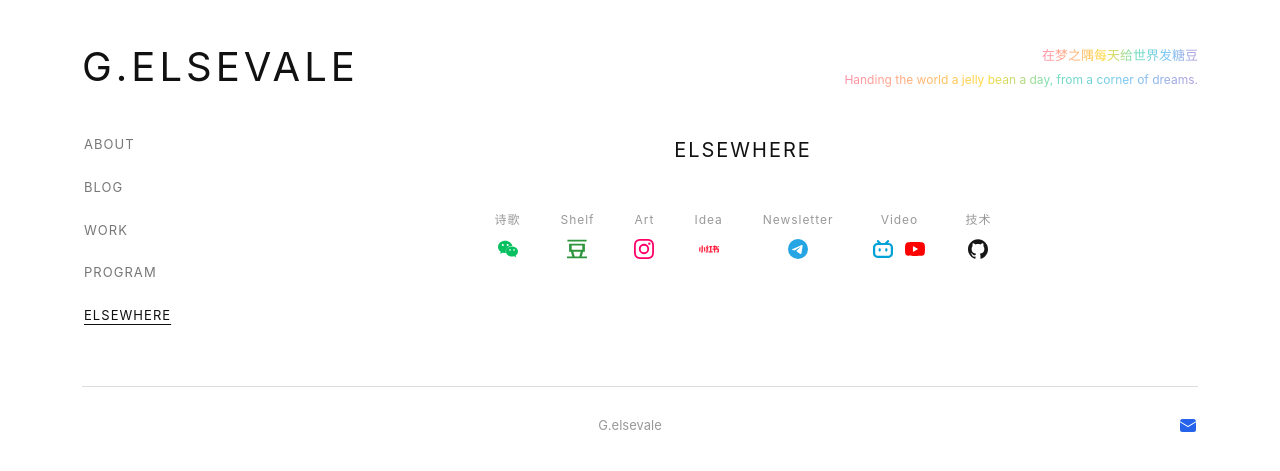
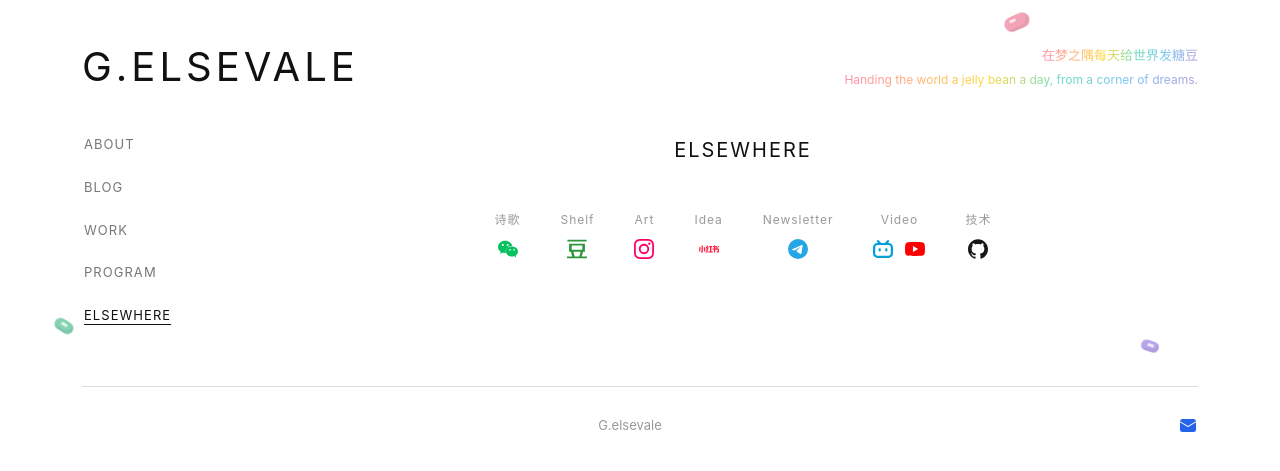
Before and after one commit to 7minami/7minami.github.io, a Jekyll site: the page built from index.html, in a window 1280 px wide. Shown: the top 471 px of the page. Built offline with Jekyll 4.4.1, drawn with Linux system fonts in a browser that asks for light colours.

Commit message:
Add floating jelly-bean decorations; keep white minimal page

```diff
--- a/_layouts/default.html
+++ b/_layouts/default.html
@@ -3,6 +3,11 @@
   {% include head.html %}
   <body>
     <div class="wrap">
+      <div class="beans" aria-hidden="true">
+        <span class="bean bean--straw bean-1"></span>
+        <span class="bean bean--mint bean-2"></span>
+        <span class="bean bean--lav bean-3"></span>
+      </div>
       <header class="site-header">
         <h1 class="site-title">G.elsevale</h1>
         <div class="site-tagline-wrap">
--- a/assets/css/style.css
+++ b/assets/css/style.css
@@ -15,6 +15,7 @@
       a:visited { color: #333333; }
 
       .wrap {
+        position: relative;
         max-width: 1180px;
         margin: 0 auto;
         padding: 0 32px;
@@ -214,6 +215,42 @@
       }
       .site-footer p { margin: 0; flex: 1; text-align: center; }
 
+      /* Floating jelly beans (decorative only) */
+      .beans { position: absolute; inset: 0; pointer-events: none; }
+      .bean {
+        position: absolute;
+        display: block;
+        width: 26px;
+        height: 15px;
+        border-radius: 999px;
+        box-shadow: inset -3px -3px 0 rgba(0, 0, 0, 0.05);
+        animation: bean-float 7s ease-in-out infinite alternate;
+        pointer-events: none;
+      }
+      .bean::after {
+        content: "";
+        position: absolute;
+        top: 3px;
+        left: 6px;
+        width: 7px;
+        height: 3px;
+        border-radius: 999px;
+        background: rgba(255, 255, 255, 0.75);
+      }
+      .bean--straw { background: #F2A3B6; }
+      .bean--mint { background: #86D3B4; }
+      .bean--lav { background: #B9A6EA; }
+      .bean-1 { top: 20px; right: 200px; transform: rotate(-24deg); }
+      .bean-2 { top: 320px; left: 4px; width: 20px; height: 12px; transform: rotate(32deg); animation-duration: 9s; }
+      .bean-3 { bottom: 120px; right: 6%; width: 18px; height: 11px; transform: rotate(18deg); animation-duration: 8s; }
+      @keyframes bean-float {
+        from { translate: 0 0; }
+        to { translate: 0 -7px; }
+      }
+      @media (prefers-reduced-motion: reduce) {
+        .bean { animation: none; }
+      }
+
       @media (max-width: 640px) {
         .wrap { padding: 0 20px; }
         .site-header { padding-top: 32px; flex-direction: column; align-items: flex-start; gap: 8px; }
@@ -223,6 +260,9 @@
         .jump-to { position: static; flex: none; flex-direction: row; flex-wrap: wrap; align-items: baseline; justify-content: center; gap: 10px 28px; padding-bottom: 18px; border-bottom: 1px solid #dddddd; }
         .tablist { flex-direction: row; flex-wrap: wrap; justify-content: center; gap: 10px 28px; }
         .panel { padding-top: 40px; }
+        .bean-1 { top: 44px; right: 16px; }
+        .bean-2 { display: none; }
+        .bean-3 { bottom: 110px; right: 8%; }
       }
 
 /* Blog */
```
